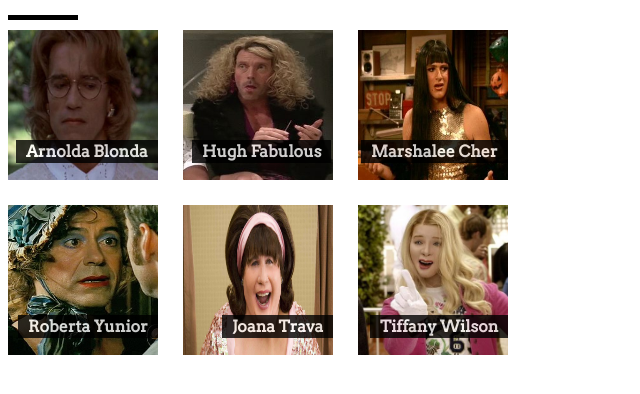
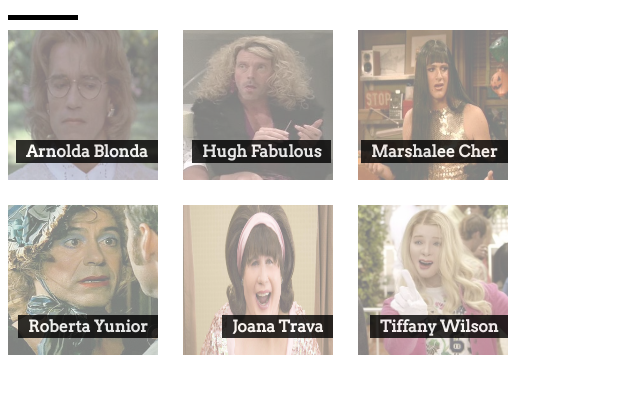
Before and after one commit to mickequeen/nuestras-coders, a plain HTML site: page index.html in a window 1280 px wide. Shown: the part 46-440 px from the top of the page, without its empty margins (0-640 px from the left). Drawn offline with Linux system fonts and the light colour scheme.

Commit message:
cambio de opacidad

```diff
--- a/css/style.css
+++ b/css/style.css
@@ -12,6 +12,10 @@ body{
 	float: left;
 	padding-right: 25px;
 	padding-top: 10px;
+	opacity: 0.5;
+}
+.picture:hover{
+	opacity: 50;
 }
 .top{
 	height: 175px;
```
